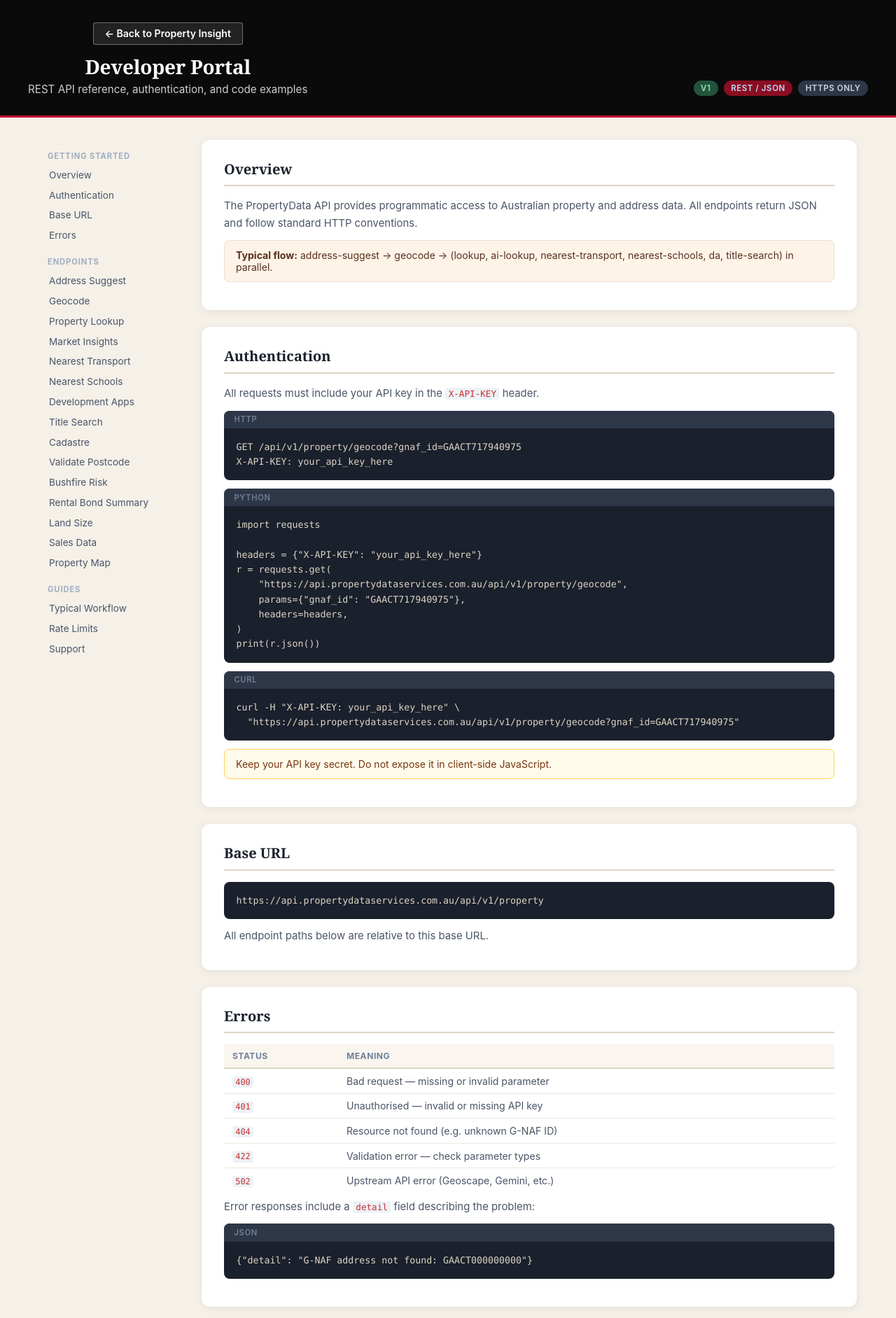
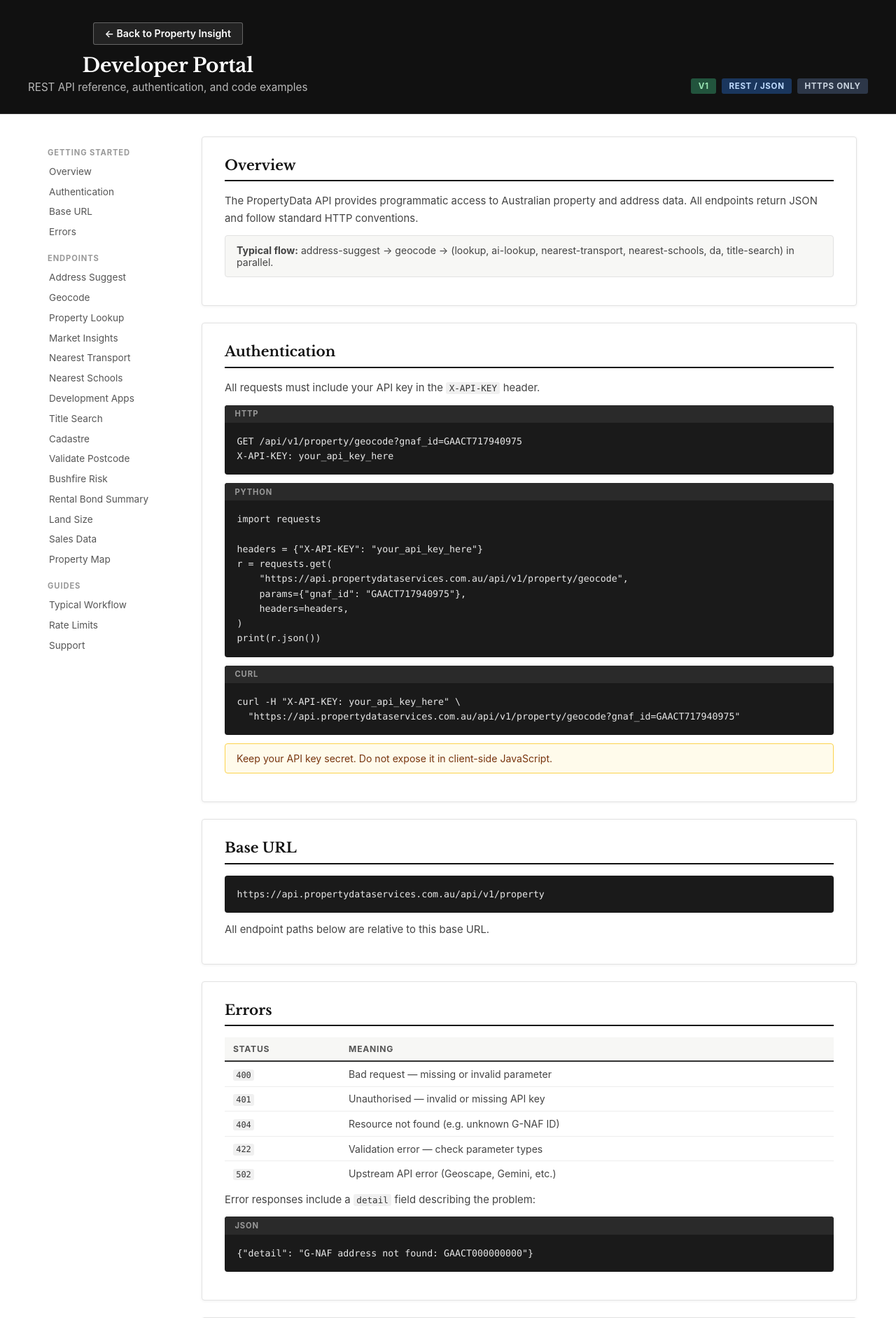
Before and after one commit to rayhkim-zds/propertydata-frontend, a FastAPI app: page /developers in a window 1280 px wide. Shown: the top 1883 px of the page at 70% size. Run offline with FastAPI, Linux system fonts and the light colour scheme.

Commit message:
update css

```diff
--- a/static/css/developers.css
+++ b/static/css/developers.css
@@ -2,10 +2,10 @@
 
 /* Header */
 .dev-header {
-  background: #0a0a0a;
+  background: #111111;
   color: #fff;
   padding: 2rem 2rem 1.75rem;
-  border-bottom: 3px solid #c41230;
+  border-bottom: 1px solid #333333;
 }
 .dev-header__inner {
   max-width: 1200px;
@@ -22,28 +22,28 @@
   font-size: .88rem;
   font-weight: 600;
   text-decoration: none;
-  background: rgba(255,255,255,.1);
-  border: 1.5px solid rgba(255,255,255,.35);
+  background: rgba(255,255,255,.08);
+  border: 1.5px solid rgba(255,255,255,.3);
   padding: .4rem 1rem;
   border-radius: 3px;
   margin-bottom: .75rem;
   transition: background .15s, border-color .15s;
 }
-.dev-header__home:hover { background: #c41230; border-color: #c41230; color: #fff; }
-.dev-header__title { font-size: 1.75rem; font-weight: 700; margin-bottom: .25rem; font-family: Georgia, "Times New Roman", serif; }
-.dev-header__sub   { font-size: .95rem; opacity: .8; }
+.dev-header__home:hover { background: rgba(255,255,255,.18); border-color: rgba(255,255,255,.6); color: #fff; }
+.dev-header__title { font-size: 1.75rem; font-weight: 700; margin-bottom: .25rem; font-family: "Libre Baskerville", Georgia, "Times New Roman", serif; }
+.dev-header__sub   { font-size: .95rem; opacity: .7; }
 
 .dev-header__badges { display: flex; gap: .5rem; align-items: center; }
 .badge {
   font-size: .72rem;
-  font-weight: 600;
+  font-weight: 700;
   padding: .25rem .65rem;
-  border-radius: 99px;
+  border-radius: 3px;
   text-transform: uppercase;
-  letter-spacing: .05em;
+  letter-spacing: .06em;
 }
 .badge--green { background: #22543d; color: #9ae6b4; }
-.badge--blue  { background: #8a0d22; color: #bfdbfe; }
+.badge--blue  { background: #1a365d; color: #bfdbfe; }
 .badge--grey  { background: #2d3748; color: #cbd5e0; }
 
 /* Layout */
@@ -74,7 +74,7 @@
   font-weight: 700;
   text-transform: uppercase;
   letter-spacing: .08em;
-  color: #a0aec0;
+  color: #999999;
   padding: .75rem 0 .3rem .75rem;
   margin-top: .25rem;
 }
@@ -82,15 +82,15 @@
   display: block;
   padding: .35rem .75rem;
   font-size: .85rem;
-  color: #4a5568;
+  color: #555555;
   text-decoration: none;
-  border-radius: 6px;
+  border-radius: 3px;
   border-left: 2px solid transparent;
 }
 .dev-nav a:hover {
-  background: #fdf4e7;
-  color: #c41230;
-  border-left-color: #c41230;
+  background: #f7f7f5;
+  color: #111111;
+  border-left-color: #111111;
 }
 
 /* Main content */
@@ -105,8 +105,9 @@
 /* Sections */
 .doc-section {
   background: #fff;
-  border-radius: 12px;
-  box-shadow: 0 2px 12px rgba(0,0,0,.07);
+  border-radius: 4px;
+  box-shadow: 0 1px 4px rgba(0,0,0,.06);
+  border: 1px solid #e2e2e2;
   padding: 1.75rem 2rem;
   margin-bottom: 1.25rem;
   scroll-margin-top: 1.5rem;
@@ -114,23 +115,23 @@
 .doc-section h2 {
   font-size: 1.25rem;
   font-weight: 700;
-  color: #1a202c;
+  color: #121212;
   margin-bottom: 1rem;
   padding-bottom: .6rem;
-  border-bottom: 2px solid #ddd4c5;
-  font-family: Georgia, "Times New Roman", serif;
+  border-bottom: 2px solid #111111;
+  font-family: "Libre Baskerville", Georgia, "Times New Roman", serif;
 }
 .doc-section h3 {
-  font-size: .9rem;
+  font-size: .8rem;
   font-weight: 700;
   text-transform: uppercase;
-  letter-spacing: .04em;
-  color: #718096;
+  letter-spacing: .06em;
+  color: #666666;
   margin: 1.25rem 0 .6rem;
 }
-.doc-section p { font-size: .93rem; color: #4a5568; line-height: 1.65; margin-bottom: .5rem; }
-.doc-section ul { padding-left: 1.25rem; font-size: .93rem; color: #4a5568; line-height: 1.8; }
-.doc-section a { color: #c41230; }
+.doc-section p { font-size: .93rem; color: #444444; line-height: 1.65; margin-bottom: .5rem; }
+.doc-section ul { padding-left: 1.25rem; font-size: .93rem; color: #444444; line-height: 1.8; }
+.doc-section a { color: #326891; }
 
 /* Endpoint header pill */
 .endpoint-header {
@@ -143,39 +144,39 @@
   font-size: .8rem;
   font-weight: 700;
   padding: .3rem .75rem;
-  border-radius: 6px;
+  border-radius: 3px;
   text-transform: uppercase;
-  letter-spacing: .04em;
+  letter-spacing: .06em;
 }
 .method--get  { background: #c6f6d5; color: #22543d; }
-.method--post { background: #e8ddd0; color: #1a365d; }
+.method--post { background: #e8edf3; color: #1a365d; }
 .endpoint-path {
   font-family: "SFMono-Regular", Consolas, "Liberation Mono", Menlo, monospace;
   font-size: 1rem;
   font-weight: 600;
-  color: #1a202c;
+  color: #121212;
 }
 
 /* Code blocks */
 .code-block {
-  background: #1a202c;
-  border-radius: 8px;
+  background: #1a1a1a;
+  border-radius: 4px;
   overflow: hidden;
   margin: .75rem 0;
 }
 .code-block__label {
   font-size: .7rem;
-  font-weight: 600;
+  font-weight: 700;
   text-transform: uppercase;
-  letter-spacing: .06em;
-  color: #718096;
-  background: #2d3748;
+  letter-spacing: .08em;
+  color: #999999;
+  background: #2a2a2a;
   padding: .35rem .9rem;
 }
 .code-block pre {
   margin: 0;
   padding: 1rem 1.1rem;
-  color: #ddd4c5;
+  color: #e8e8e8;
   font-size: .83rem;
   font-family: "SFMono-Regular", Consolas, "Liberation Mono", Menlo, monospace;
   line-height: 1.6;
@@ -185,10 +186,10 @@
 
 /* Inline code */
 code {
-  background: #edf2f7;
-  color: #c53030;
+  background: #f0f0f0;
+  color: #333333;
   padding: .1em .35em;
-  border-radius: 4px;
+  border-radius: 3px;
   font-size: .85em;
   font-family: "SFMono-Regular", Consolas, "Liberation Mono", Menlo, monospace;
 }
@@ -204,31 +205,31 @@ code {
 .doc-table th {
   text-align: left;
   padding: .55rem .75rem;
-  background: #faf6ef;
-  border-bottom: 2px solid #ddd4c5;
+  background: #f7f7f5;
+  border-bottom: 2px solid #333333;
   font-size: .76rem;
   text-transform: uppercase;
-  letter-spacing: .04em;
-  color: #718096;
+  letter-spacing: .06em;
+  color: #555555;
   font-weight: 700;
 }
 .doc-table td {
   padding: .55rem .75rem;
-  border-bottom: 1px solid #ede8e0;
-  color: #4a5568;
+  border-bottom: 1px solid #ededed;
+  color: #444444;
   vertical-align: top;
 }
 .doc-table tr:last-child td { border-bottom: none; }
-.doc-table tr:hover td { background: #faf6ef; }
+.doc-table tr:hover td { background: #f7f7f5; }
 
 /* Info boxes */
 .info-box {
-  background: #fdf4e7;
-  border: 1px solid #e8ddd0;
-  border-radius: 8px;
+  background: #f7f7f5;
+  border: 1px solid #e2e2e2;
+  border-radius: 4px;
   padding: .75rem 1rem;
   font-size: .88rem;
-  color: #5a3020;
+  color: #444444;
   margin: .75rem 0;
 }
 .info-box--warning {
--- a/static/css/style.css
+++ b/static/css/style.css
@@ -1,34 +1,36 @@
+@import url('https://fonts.googleapis.com/css2?family=Libre+Baskerville:ital,wght@0,400;0,700;1,400&display=swap');
+
 *, *::before, *::after { box-sizing: border-box; margin: 0; padding: 0; }
 
 body {
-  font-family: -apple-system, BlinkMacSystemFont, "Segoe UI", sans-serif;
-  background: #f5f0e8;
-  color: #1a1714;
+  font-family: -apple-system, BlinkMacSystemFont, "Helvetica Neue", "Arial", sans-serif;
+  background: #ffffff;
+  color: #121212;
   min-height: 100vh;
 }
 
 header {
-  background: #0a0a0a;
+  background: #111111;
   color: #fff;
   padding: 2rem 1.5rem 1.5rem;
   text-align: center;
-  border-bottom: 3px solid #c41230;
+  border-bottom: 1px solid #333333;
 }
-header h1 { font-size: 2rem; margin-bottom: .4rem; font-family: Georgia, "Times New Roman", serif; font-weight: 700; letter-spacing: -.01em; }
-header p  { opacity: .75; font-size: 1rem; }
+header h1 { font-size: 2rem; margin-bottom: .4rem; font-family: "Libre Baskerville", Georgia, "Times New Roman", serif; font-weight: 700; letter-spacing: -.01em; }
+header p  { opacity: .7; font-size: 1rem; }
 .header-nav { margin-top: 1rem; }
 .header-nav a {
   color: #fff;
   font-size: .9rem;
   font-weight: 600;
   text-decoration: none;
-  background: rgba(255,255,255,.1);
-  border: 1.5px solid rgba(255,255,255,.35);
+  background: rgba(255,255,255,.08);
+  border: 1.5px solid rgba(255,255,255,.3);
   padding: .45rem 1.1rem;
   border-radius: 3px;
   transition: background .15s, border-color .15s;
 }
-.header-nav a:hover { background: #c41230; border-color: #c41230; }
+.header-nav a:hover { background: rgba(255,255,255,.18); border-color: rgba(255,255,255,.6); }
 
 /* Page layout: left sidebar + content + right sidebar */
 .page-layout {
@@ -333,74 +342,74 @@ main {
   align-items: center;
   gap: .5rem 1rem;
   padding: .5rem 1rem;
-  background: #faf6ef;
-  border: 1px solid #ddd4c5;
-  border-radius: 6px;
+  background: #f7f7f5;
+  border: 1px solid #e2e2e2;
+  border-radius: 4px;
   margin-bottom: .75rem;
   font-size: .875rem;
 }
-.filter-label { color: #555; font-weight: 600; }
+.filter-label { color: #444; font-weight: 600; }
 .filter-row label { display: flex; align-items: center; gap: .3rem; cursor: pointer; color: #333; }
-.filter-row input[type=checkbox] { accent-color: #c41230; }
+.filter-row input[type=checkbox] { accent-color: #111111; }
 
 /* Table */
 table { width: 100%; border-collapse: collapse; font-size: .9rem; }
 th {
   text-align: left;
   padding: .6rem .75rem;
-  background: #faf6ef;
-  border-bottom: 2px solid #ddd4c5;
+  background: #f7f7f5;
+  border-bottom: 2px solid #333333;
   font-size: .78rem;
   text-transform: uppercase;
-  letter-spacing: .04em;
-  color: #718096;
+  letter-spacing: .06em;
+  color: #555555;
 }
-td { padding: .6rem .75rem; border-bottom: 1px solid #ede8e0; }
+td { padding: .6rem .75rem; border-bottom: 1px solid #ededed; }
 tr:last-child td { border-bottom: none; }
-tr:hover td { background: #faf6ef; }
+tr:hover td { background: #f7f7f5; }
 
 /* AI text */
 .ai-summary { line-height: 1.75; font-size: .97rem; white-space: pre-wrap; }
 
 /* Utilities */
-.loading { color: #718096; font-style: italic; padding: 1rem 0; }
+.loading { color: #666666; font-style: italic; padding: 1rem 0; }
 .error   { color: #c53030; padding: 1rem 0; }
-.empty   { color: #718096; padding: 1rem 0; }
-a { color: #c41230; }
+.empty   { color: #666666; padding: 1rem 0; }
+a { color: #326891; }
 
 /* Title registry link */
 .title-registry-link {
   display: flex; align-items: center; justify-content: space-between;
   flex-wrap: wrap; gap: .75rem;
-  background: #fdf4e7; border: 1px solid #e8ddd0; border-radius: 8px;
+  background: #f7f7f5; border: 1px solid #e2e2e2; border-radius: 4px;
   padding: .75rem 1rem; margin-bottom: 1.25rem;
 }
 .title-cad-row { display: flex; align-items: center; gap: .5rem; }
-.title-cad-id { font-size: .9rem; color: #5a3020; }
-.title-hint { font-size: .8rem; color: #4a5568; margin: -.5rem 0 1rem; }
+.title-cad-id { font-size: .9rem; color: #333333; }
+.title-hint { font-size: .8rem; color: #555555; margin: -.5rem 0 1rem; }
 .btn-copy {
-  background: #ddd4c5; border: none; border-radius: 5px;
-  padding: .25rem .6rem; font-size: .8rem; cursor: pointer; color: #2d3748;
+  background: #e2e2e2; border: none; border-radius: 3px;
+  padding: .25rem .6rem; font-size: .8rem; cursor: pointer; color: #333333;
 }
-.btn-copy:hover { background: #d4cabb; }
+.btn-copy:hover { background: #d0d0d0; }
 .btn-registry {
-  display: inline-block; background: #c41230; color: #fff;
-  padding: .5rem 1rem; border-radius: 6px; font-size: .9rem;
+  display: inline-block; background: #111111; color: #fff;
+  padding: .5rem 1rem; border-radius: 3px; font-size: .9rem;
   text-decoration: none; white-space: nowrap;
 }
-.btn-registry:hover { background: #8a0d22; color: #fff; }
+.btn-registry:hover { background: #333333; color: #fff; }
 
 /* JSON renderer */
 .json-table { width: 100%; border-collapse: collapse; }
-.json-table td { padding: .35rem .6rem; vertical-align: top; border-bottom: 1px solid #edf2f7; font-size: .9rem; }
-.json-key { font-weight: 600; color: #2d3748; white-space: nowrap; width: 35%; }
+.json-table td { padding: .35rem .6rem; vertical-align: top; border-bottom: 1px solid #ededed; font-size: .9rem; }
+.json-key { font-weight: 600; color: #333333; white-space: nowrap; width: 35%; }
 .json-array { margin: 0; padding-left: 1.2rem; }
 .json-array li { padding: .2rem 0; font-size: .9rem; }
 .json-str  { color: #276749; }
-.json-num  { color: #c41230; }
+.json-num  { color: #326891; }
 .json-bool { color: #b7791f; }
-.json-null, .json-empty { color: #a0aec0; font-style: italic; }
+.json-null, .json-empty { color: #999999; font-style: italic; }
 
 /* Bushfire risk table */
-.bf-label { font-weight: 600; color: #555; padding: .3rem 1rem .3rem 1rem; white-space: nowrap; vertical-align: top; width: 7rem; }
-.bf-value  { color: #1a1a1a; padding: .3rem .5rem; }
+.bf-label { font-weight: 600; color: #555555; padding: .3rem 1rem .3rem 1rem; white-space: nowrap; vertical-align: top; width: 7rem; }
+.bf-value  { color: #121212; padding: .3rem .5rem; }
```
Also changed, not shown: other parts of static/css/style.css (+72 -65 lines), static/css/mortgage.css (+48 -41 lines).
